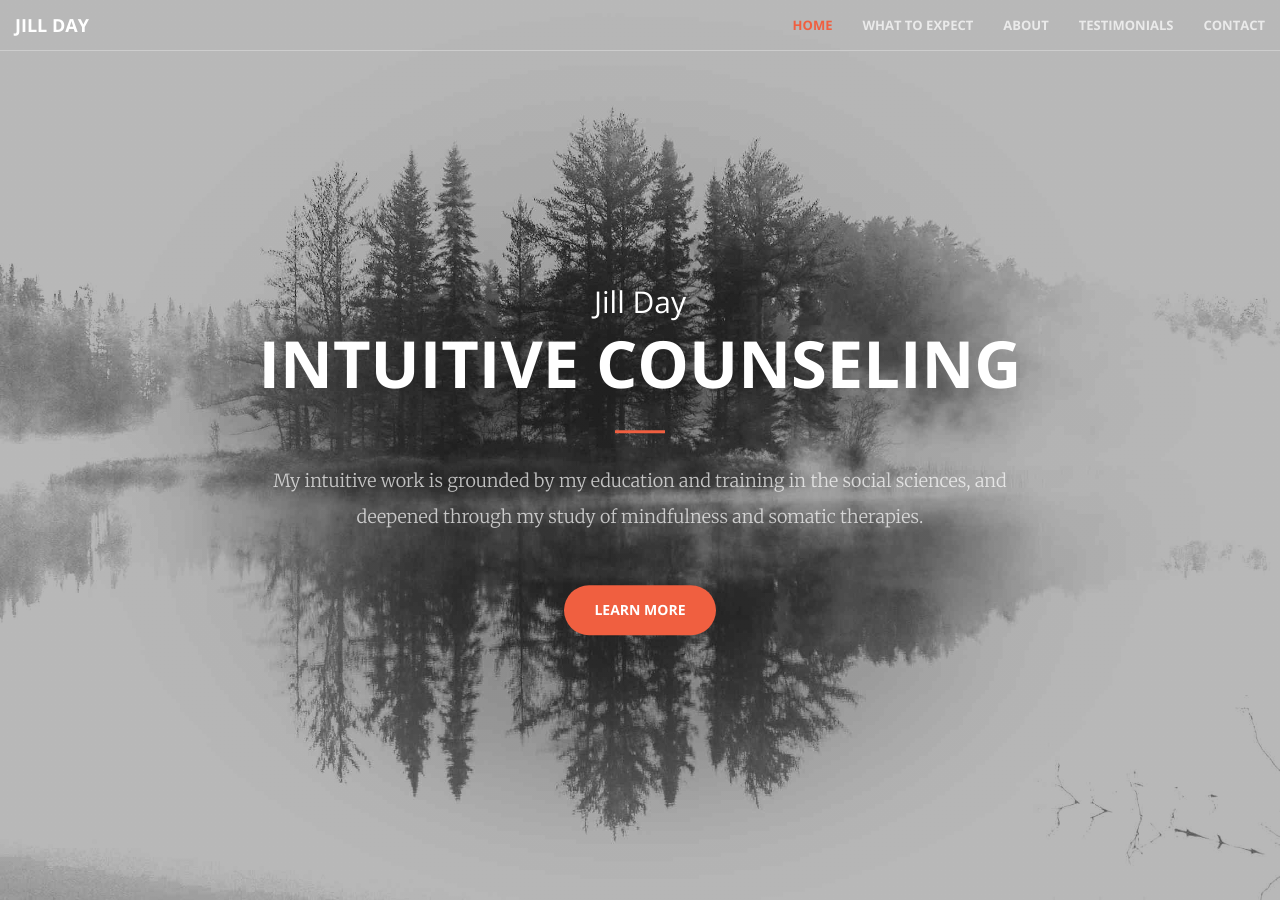
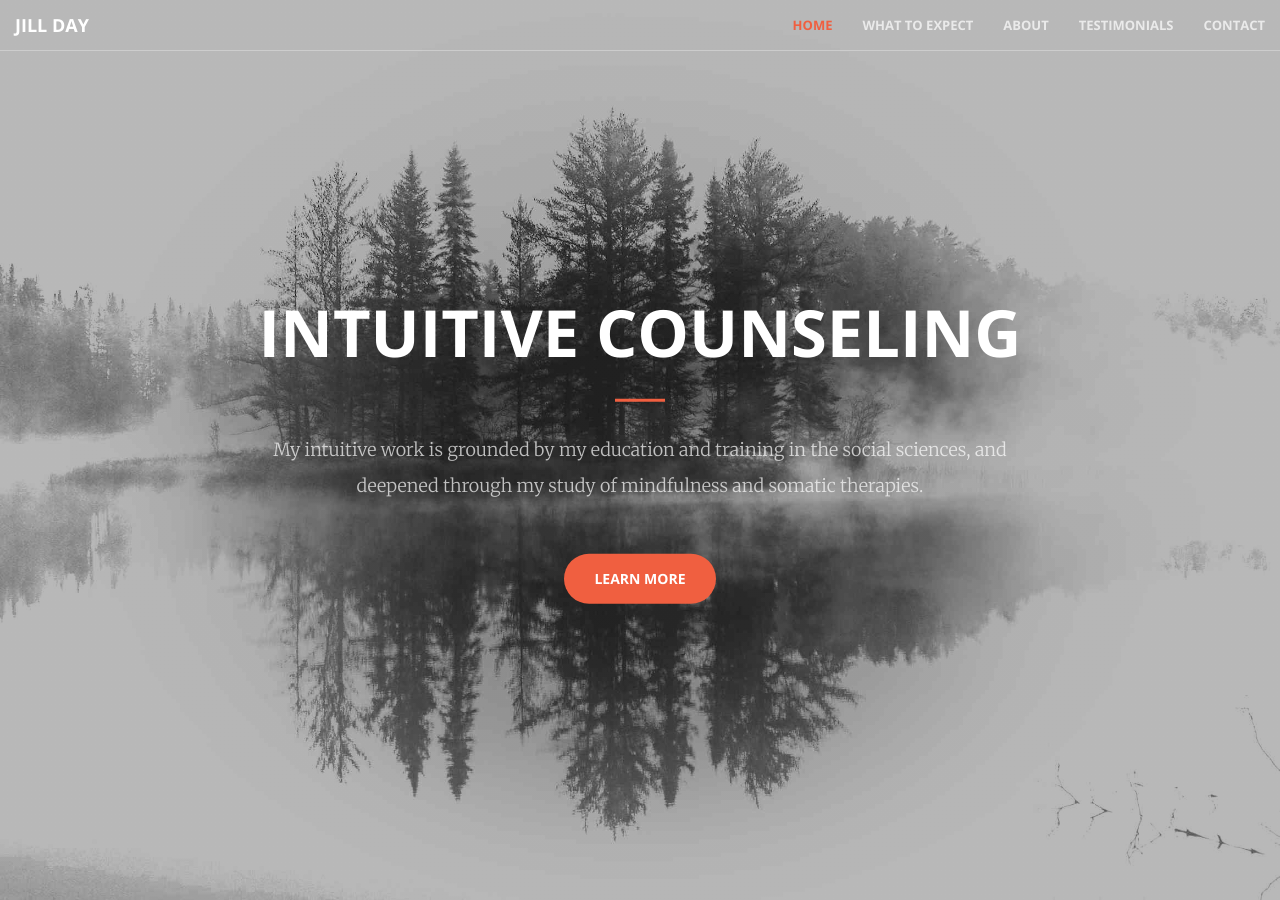
Before and after one commit to audreyshub/jilladay, a Jekyll site: the page built from index.html, in a window 1280 px wide and 900 px high. Built offline with Jekyll 4.4.1, drawn with Linux system fonts in a browser that asks for light colours; some of the changed text lies outside the part shown.

Commit message:
change header

```diff
--- a/_includes/footer.html
+++ b/_includes/footer.html
@@ -2,7 +2,7 @@
     <div class="container">
         <div class="col-lg-12 text-center">
             {% for link in site.footer.links %}
-            <p style="font-size: 1.3rem;">Website built by&nbsp<a href="{{ link.url }}" target="_blank" rel="noopener">{{ link.text }}</a></p>
+            <p style="font-size: 1.3rem;">Website by&nbsp<a href="{{ link.url }}" target="_blank" rel="noopener">{{ link.text }}</a></p>
             {% endfor %}
         </div>
     </div>
--- a/_includes/header.html
+++ b/_includes/header.html
@@ -1,7 +1,7 @@
 <header>
     <div class="header-content">
         <div class="header-content-inner">
-            <h2>Jill Day</h2>
+            <!-- <h2>Jill Day</h2> -->
             <h1>Intuitive Counseling</h1>
             <hr class="primary">
             <p>My intuitive work is grounded by my education and training in the social sciences, and deepened through my study of mindfulness and somatic therapies.</p>
```
